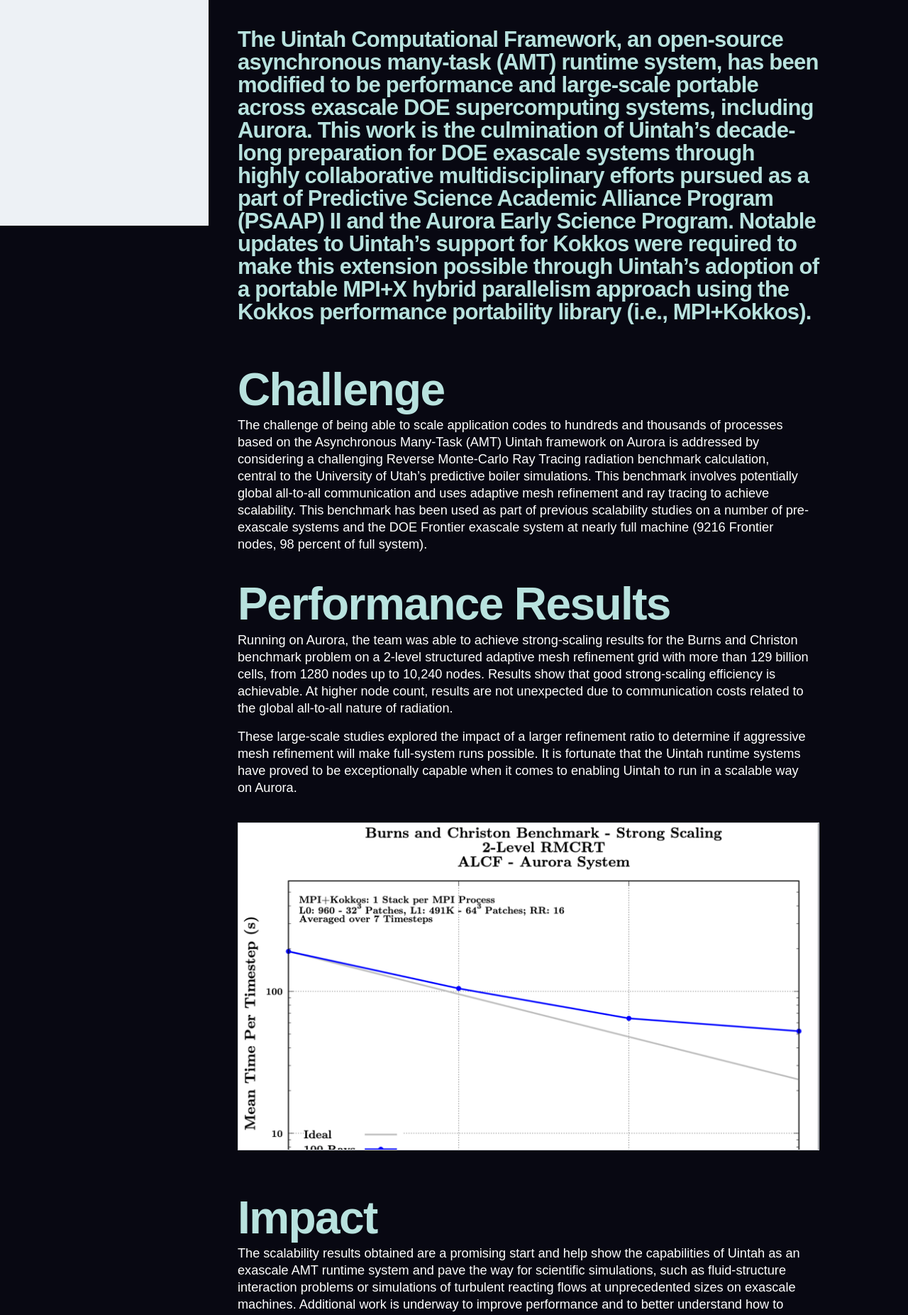
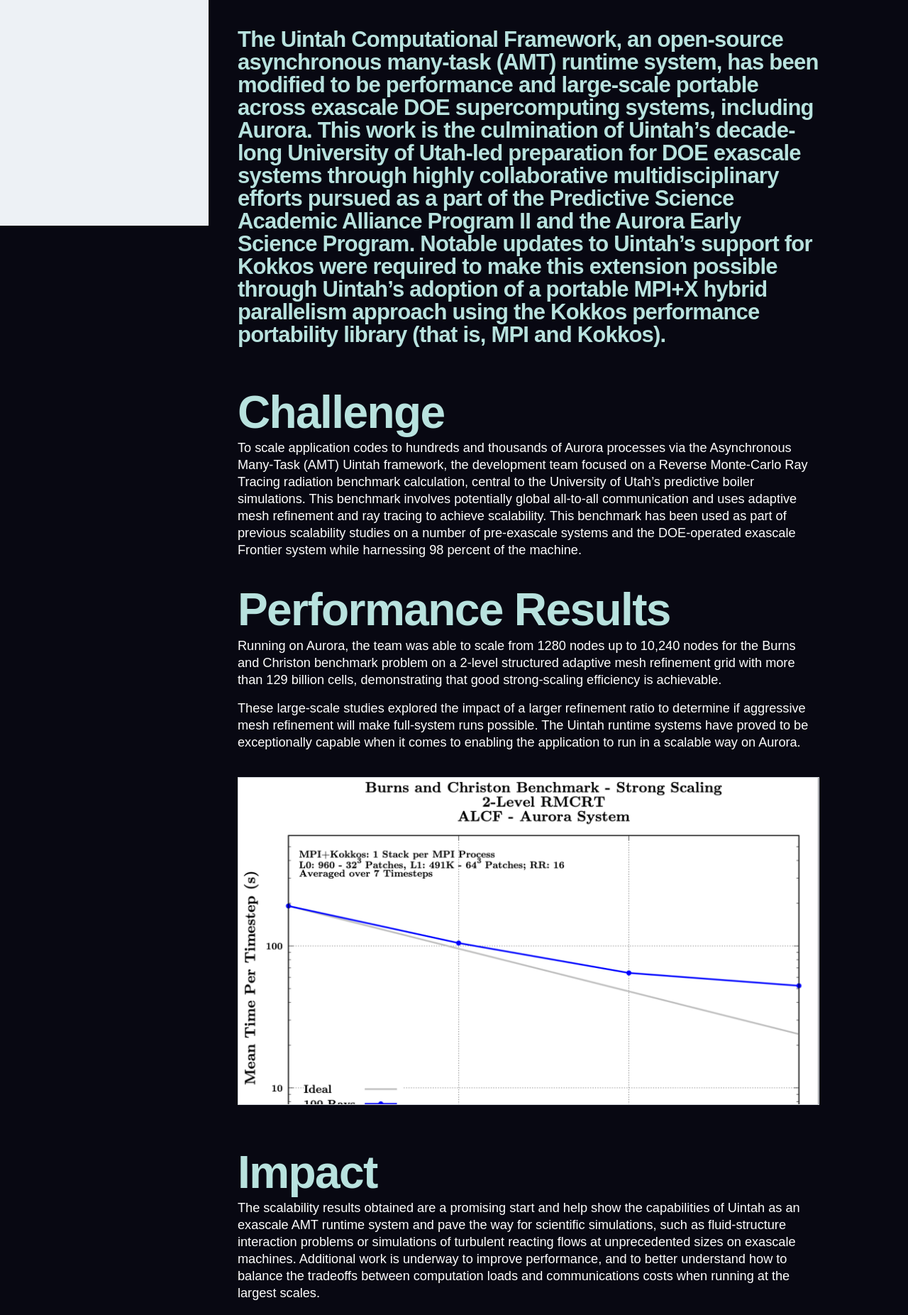
Before and after one commit to argonne-lcf/AR2024, a Jekyll site: the page built from _performancehighlights/uintah.md, in a window 1280 px wide. Shown: the part 1026-2879 px from the top of the page at 71% size. Built offline with Jekyll 4.4.1, drawn with Linux system fonts in a browser that asks for light colours; some web fonts are replaced; some of the changed text lies outside the part shown.

Commit message:
Update uintah.md
text fixes

```diff
--- a/_performancehighlights/uintah.md
+++ b/_performancehighlights/uintah.md
@@ -14,24 +14,26 @@
 ---
 
 {% include txt-intro.html
-    blurb = "The Uintah Computational Framework, an open-source asynchronous many-task (AMT) runtime system, has been modified to be performance and large-scale portable across exascale DOE supercomputing systems, including Aurora. This work is the culmination of Uintah’s decade-long preparation for DOE exascale systems through highly collaborative multidisciplinary efforts pursued as a part of Predictive Science Academic Alliance Program (PSAAP) II and the Aurora Early Science Program. Notable updates to Uintah’s support for Kokkos were required to make this extension possible through Uintah’s adoption of a portable MPI+X hybrid parallelism approach using the Kokkos performance portability library (i.e., MPI+Kokkos)."
+    blurb = "The Uintah Computational Framework, an open-source asynchronous many-task (AMT) runtime system, has been modified to be performance and large-scale portable across exascale DOE supercomputing systems, including Aurora. This work is the culmination of Uintah’s decade-long University of Utah-led preparation for DOE exascale systems through highly collaborative multidisciplinary efforts pursued as a part of the Predictive Science Academic Alliance Program II and the Aurora Early Science Program. Notable updates to Uintah’s support for Kokkos were required to make this extension possible through Uintah’s adoption of a portable MPI+X hybrid parallelism approach using the Kokkos performance portability library (that is, MPI and Kokkos)."
 %}
 
 
 
 # Challenge
 
-The challenge of being able to scale application codes to hundreds and thousands of processes based on the Asynchronous Many-Task (AMT) Uintah framework on Aurora is addressed by considering a challenging Reverse Monte-Carlo Ray Tracing radiation benchmark calculation, central to the University of Utah’s predictive boiler simulations. This benchmark involves potentially global all-to-all communication and uses adaptive mesh refinement and ray tracing to achieve scalability. This benchmark has been used as part of previous scalability studies on a number of pre-exascale systems and the DOE Frontier exascale system at nearly full machine (9216 Frontier nodes, 98 percent of full system).
+To scale application codes to hundreds and thousands of Aurora processes via the Asynchronous Many-Task (AMT) Uintah framework, the development team focused on a Reverse Monte-Carlo Ray Tracing radiation benchmark calculation, central to the University of Utah’s predictive boiler simulations. This benchmark involves potentially global all-to-all communication and uses adaptive mesh refinement and ray tracing to achieve scalability. This benchmark has been used as part of previous scalability studies on a number of pre-exascale systems and the DOE-operated exascale Frontier system while harnessing 98 percent of the machine.
+
 
 
 # Performance Results
-Running on Aurora, the team was able to achieve strong-scaling results for the Burns and Christon benchmark problem on a 2-level structured adaptive mesh refinement grid with more than 129 billion cells, from 1280 nodes up to 10,240 nodes. Results show that good strong-scaling efficiency is achievable. At higher node count, results are not unexpected due to communication costs related to the global all-to-all nature of radiation.
+Running on Aurora, the team was able to scale from 1280 nodes up to 10,240 nodes for the Burns and Christon benchmark problem on a 2-level structured adaptive mesh refinement grid with more than 129 billion cells, demonstrating that good strong-scaling efficiency is achievable.
 
-These large-scale studies explored the impact of a larger refinement ratio to determine if aggressive mesh refinement will make full-system runs possible. It is fortunate that the Uintah runtime systems have proved to be exceptionally capable when it comes to enabling Uintah to run in a scalable way on Aurora.
+These large-scale studies explored the impact of a larger refinement ratio to determine if aggressive mesh refinement will make full-system runs possible. The Uintah runtime systems have proved to be exceptionally capable when it comes to enabling the application to run in a scalable way on Aurora.
+
 
 {% include media-img.html
    source= "uintah-chart.png"
 %}
 
 # Impact
-The scalability results obtained are a promising start and help show the capabilities of Uintah as an exascale AMT runtime system and pave the way for scientific simulations, such as fluid-structure interaction problems or simulations of turbulent reacting flows at unprecedented sizes on exascale machines. Additional work is underway to improve performance and to better understand how to balance computation loads vs communications costs at the largest scales.
+The scalability results obtained are a promising start and help show the capabilities of Uintah as an exascale AMT runtime system and pave the way for scientific simulations, such as fluid-structure interaction problems or simulations of turbulent reacting flows at unprecedented sizes on exascale machines. Additional work is underway to improve performance, and to better understand how to balance the tradeoffs between computation loads and communications costs when running at the largest scales.
```
